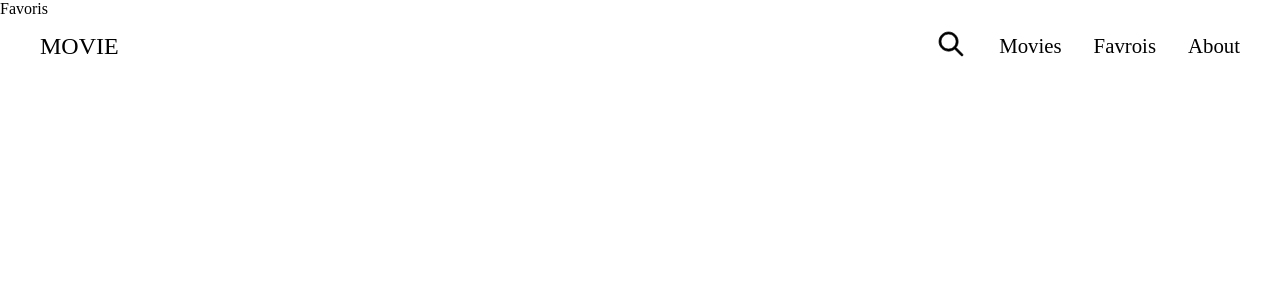
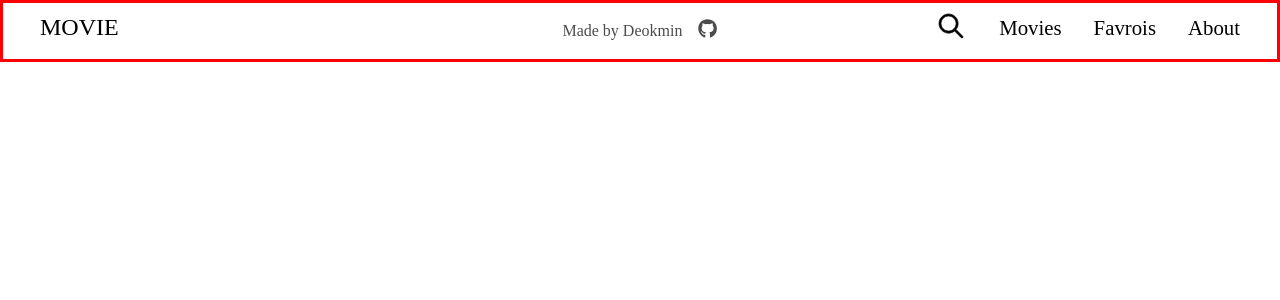
Before and after one commit to deokminlee92/cinepsisv2, a React (Create React App) app: page /favoris in a window 1280 px wide. Shown: the top 300 px of the page. Built offline with nearby package versions, Linux system fonts and the light colour scheme.

Commit message:
[Footer]  updated

```diff
--- a/src/components/Footer/Footer.styled.js
+++ b/src/components/Footer/Footer.styled.js
@@ -1,9 +1,10 @@
-import styled from "styled-components";
+import styled, { css } from "styled-components";
 import { footerZindex } from "../../style/variables";
 import { FaGithub } from "react-icons/fa";
 
 const Footer = styled.footer`
   padding: 1rem 0;
+  border: 3px solid red;
 `;
 
 const Container = styled.div`
@@ -19,7 +20,13 @@ const Copyright = styled.div`
   display: flex;
   align-items: center;
   font-size: 1rem;
-  color: white;
+  // color 프롭이 없이면 디폴트 화이트
+  color: ${(p) => p.color || "white"};
+  ${(p) =>
+    p.color &&
+    css`
+      color: black;
+    `}
   opacity: 0.7;
 `;
 
--- a/src/pages/favoris/favoris.js
+++ b/src/pages/favoris/favoris.js
@@ -1,13 +1,14 @@
 import React from "react";
 import Header from "../../components/Header/header";
+import Footer from "../../components/Footer/Footer";
 
-function Favoris() {
+const Favoris = () => {
   return (
-    <div>
-      Favoris
+    <>
       <Header />
-    </div>
+      <Footer color="white" />
+    </>
   );
-}
+};
 
 export default Favoris;
--- a/src/pages/films/films.js
+++ b/src/pages/films/films.js
@@ -1,12 +1,14 @@
 import React from "react";
 import Header from "../../components/Header/header";
 import Around from "../../components/Around/Around";
+import Footer from "../../components/Footer/Footer";
 
 const Films = () => {
   return (
     <>
       <Header />
       <Around />
+      <Footer color="white" />
     </>
   );
 };
```
